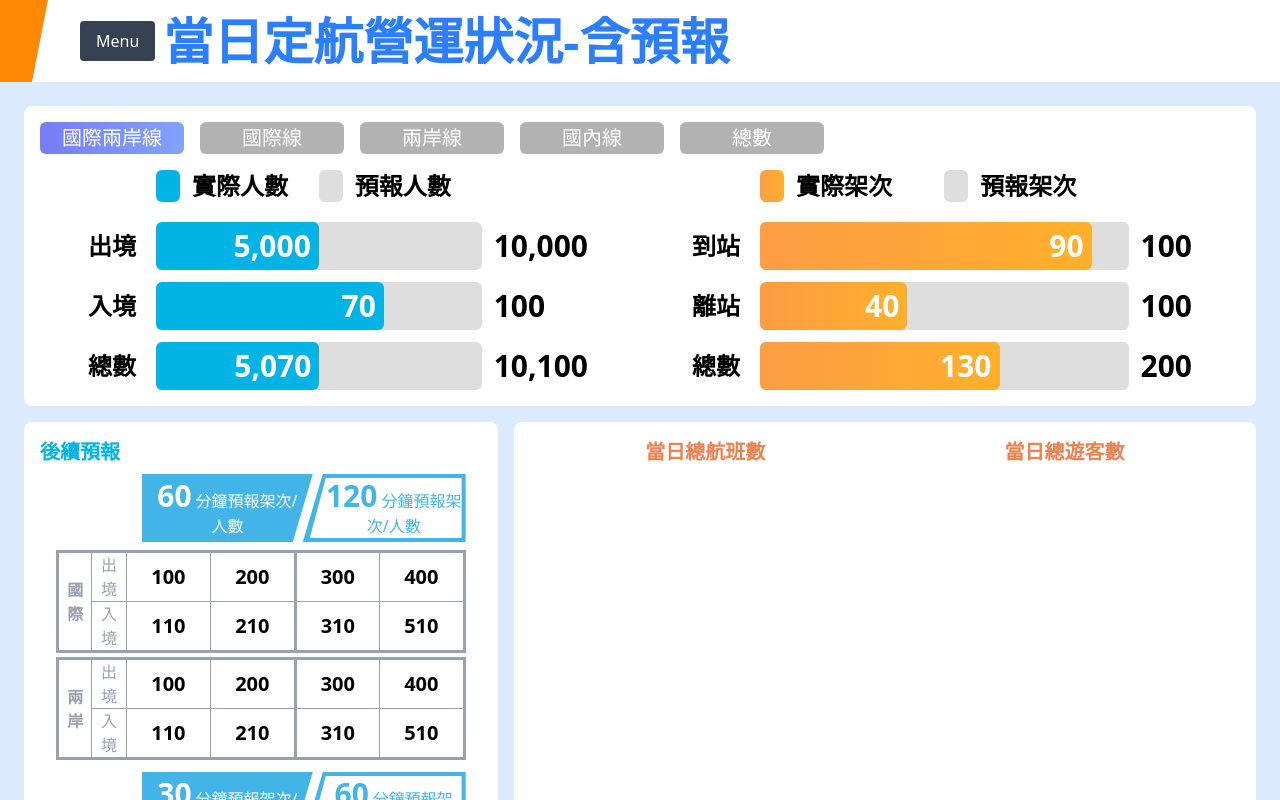
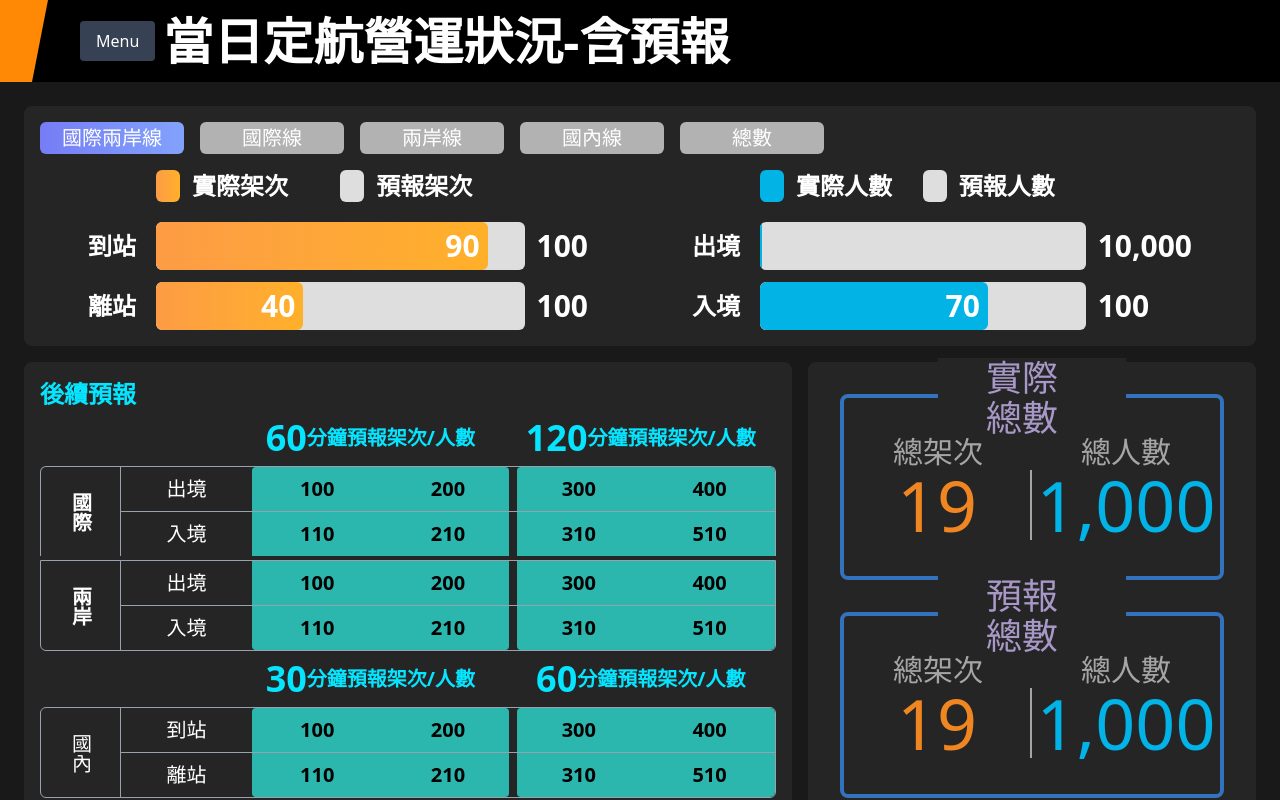
Before and after one commit to BearAndrew/songshan, an Angular app: page /daily-fixed-route-operations-forecast in a window 1280 px wide. Built offline with nearby package versions, Linux system fonts and the light colour scheme.

Commit message:
feat: 當日定航營運狀況 & 當日定航營運狀況-含預報 切版更新

```diff
--- a/src/app/features/daily-fixed-route-operations-forecast/components/forecast-card/forecast-card.component.html
+++ b/src/app/features/daily-fixed-route-operations-forecast/components/forecast-card/forecast-card.component.html
@@ -1,136 +1,157 @@
 <div class="card flex flex-2 flex-col gap-2 p-4 w-full h-full">
   <div class="flex items-center gap-2">
-    <h2 class="text-xl font-bold text-[#02b3e5]">後續預報</h2>
+    <h2 class="text-2xl font-bold text-[#06e5ff]">後續預報</h2>
   </div>
 
-  <div class="flex flex-col px-4 gap-1 h-full">
-    <div class="flex flex-shrink-0 items-center gap-1 ml-18 mb-1">
+  <div class="flex flex-col h-full text-xl">
+    <!-- 國際標題列 -->
+    <div
+      class="grid [grid-template-columns:60px_repeat(5,1fr)] text-center mb-2"
+    >
+      <div></div>
+      <div></div>
       <div
-        class="flex-1 translate-x-3.5 bg-[#43B4E8] text-white px-2 py-1 text-center relative clip-left"
+        class="flex items-center justify-center col-span-2 text-[#06e5ff] font-bold"
       >
-        <span class="text-3xl font-bold">60</span>
-        <span class="ml-1">分鐘預報架次/人數</span>
+        <span class="text-4xl">60</span>分鐘預報架次/人數
       </div>
-
       <div
-        class="flex-1 bg-[#43B4E8] text-[#43B4E8] p-1 text-center relative clip-right"
+        class="flex items-center justify-center col-span-2 text-[#06e5ff] font-bold"
       >
-        <div class="bg-white ml-0.75 pl-4 clip-right-sm">
-          <span class="text-3xl font-bold">120</span>
-          <span class="ml-1">分鐘預報架次/人數</span>
-        </div>
+        <span class="text-4xl">120</span>分鐘預報架次/人數
       </div>
     </div>
 
-    <table
-      class="flex-1 table-auto border-collapse border-3 border-gray-400 text-center"
+    <!-- 國際 -->
+    <div
+      class="flex-1 relative rounded-t-md overflow-hidden border border-gray-400 border-b-0"
     >
-      <colgroup>
-        <col style="width: 2%" />
-        <col style="width: 8%" />
-        <col style="width: 20%" />
-        <col style="width: 20%" />
-        <col style="width: 20%" />
-        <col style="width: 20%" />
-      </colgroup>
-
-      <tbody class="[&_td]:border [&_td]:border-gray-400 [&_td]:px-2">
-        <tr>
-          <td rowspan="2" class="text-gray-400 font-bold">國際</td>
-          <td class="text-gray-400">出境</td>
-          <td class="text-xl font-bold">100</td>
-          <td class="text-xl font-bold !border-r-3">200</td>
-          <td class="text-xl font-bold">300</td>
-          <td class="text-xl font-bold">400</td>
-        </tr>
-        <tr>
-          <td class="text-gray-400">入境</td>
-          <td class="text-xl font-bold">110</td>
-          <td class="text-xl font-bold !border-r-3">210</td>
-          <td class="text-xl font-bold">310</td>
-          <td class="text-xl font-bold">510</td>
-        </tr>
-      </tbody>
-    </table>
-
-    <table
-      class="flex-1 table-auto border-collapse border-3 border-gray-400 text-center"
-    >
-      <colgroup>
-        <col style="width: 2%" />
-        <col style="width: 8%" />
-        <col style="width: 20%" />
-        <col style="width: 20%" />
-        <col style="width: 20%" />
-        <col style="width: 20%" />
-      </colgroup>
-
-      <tbody class="[&_td]:border [&_td]:border-gray-400 [&_td]:px-2">
-        <tr>
-          <td rowspan="2" class="text-gray-400 font-bold">兩岸</td>
-          <td class="text-gray-400">出境</td>
-          <td class="text-xl font-bold">100</td>
-          <td class="text-xl font-bold !border-r-3">200</td>
-          <td class="text-xl font-bold">300</td>
-          <td class="text-xl font-bold">400</td>
-        </tr>
-        <tr>
-          <td class="text-gray-400">入境</td>
-          <td class="text-xl font-bold">110</td>
-          <td class="text-xl font-bold !border-r-3">210</td>
-          <td class="text-xl font-bold">310</td>
-          <td class="text-xl font-bold">510</td>
-        </tr>
-      </tbody>
-    </table>
-
-    <div class="flex flex-shrink-0 items-center gap-1 mt-2 ml-18 mb-1">
+      <!-- 背景層 -->
       <div
-        class="flex-1 translate-x-3.5 bg-[#43B4E8] text-white px-2 py-1 text-center relative clip-left"
+        class="absolute inset-0 grid [grid-template-columns:80px_repeat(5,1fr)] pointer-events-none"
       >
-        <span class="text-3xl font-bold">30</span>
-        <span class="ml-1">分鐘預報架次/人數</span>
+        <div></div>
+        <div></div>
+        <div class="mr-1 col-span-2 bg-[#2cb7ae] rounded-t-sm"></div>
+        <div class="ml-1 col-span-2 bg-[#2cb7ae] rounded-t-sm"></div>
       </div>
 
+      <!-- 內容 -->
       <div
-        class="flex-1 bg-[#43B4E8] text-[#43B4E8] p-1 text-center relative clip-right"
+        class="h-full relative grid [grid-template-columns:80px_repeat(5,1fr)] text-center [&>*]:flex [&>*]:items-center [&>*]:justify-center [&>*]:p-2"
       >
-        <div class="bg-white ml-0.75 pl-4 clip-right-sm">
-          <span class="text-3xl font-bold">60</span>
-          <span class="ml-1">分鐘預報架次/人數</span>
+        <div
+          class="row-span-2 flex items-center justify-center border-r border-gray-400 text-white font-bold [writing-mode:vertical-rl]"
+        >
+          國際
         </div>
+
+        <div class="border-b border-gray-400 text-white">出境</div>
+        <div class="border-b border-gray-400 text-black font-bold">100</div>
+        <div class="border-b border-gray-400 text-black font-bold">200</div>
+        <div class="border-b border-gray-400 text-black font-bold">300</div>
+        <div class="border-b border-gray-400 text-black font-bold">400</div>
+
+        <div class="border-gray-400 text-white">入境</div>
+        <div class="border-gray-400 text-black font-bold">110</div>
+        <div class="border-gray-400 text-black font-bold">210</div>
+        <div class="border-gray-400 text-black font-bold">310</div>
+        <div class="text-black font-bold">510</div>
       </div>
     </div>
 
-    <table
-      class="flex-1 table-auto border-collapse border-3 border-gray-400 text-center"
+    <!-- 兩岸 -->
+    <div
+      class="flex-1 relative rounded-b-md overflow-hidden border border-gray-400 mt-1"
     >
-      <colgroup>
-        <col style="width: 2%" />
-        <col style="width: 8%" />
-        <col style="width: 20%" />
-        <col style="width: 20%" />
-        <col style="width: 20%" />
-        <col style="width: 20%" />
-      </colgroup>
+      <!-- 背景層 -->
+      <div
+        class="absolute inset-0 grid [grid-template-columns:80px_repeat(5,1fr)] pointer-events-none"
+      >
+        <div></div>
+        <div></div>
+        <div class="mr-1 col-span-2 bg-[#2cb7ae] rounded-b-sm"></div>
+        <div class="ml-1 col-span-2 bg-[#2cb7ae] rounded-b-sm"></div>
+      </div>
 
-      <tbody class="[&_td]:border [&_td]:border-gray-400 [&_td]:px-2">
-        <tr>
-          <td rowspan="2" class="text-gray-400 font-bold">國內</td>
-          <td class="text-gray-400">離站</td>
-          <td class="text-xl font-bold">100</td>
-          <td class="text-xl font-bold !border-r-3">200</td>
-          <td class="text-xl font-bold">300</td>
-          <td class="text-xl font-bold">400</td>
-        </tr>
-        <tr>
-          <td class="text-gray-400">到站</td>
-          <td class="text-xl font-bold">110</td>
-          <td class="text-xl font-bold !border-r-3">210</td>
-          <td class="text-xl font-bold">310</td>
-          <td class="text-xl font-bold">510</td>
-        </tr>
-      </tbody>
-    </table>
+      <!-- 內容 -->
+      <div
+        class="h-full relative grid [grid-template-columns:80px_repeat(5,1fr)] text-center [&>*]:flex [&>*]:items-center [&>*]:justify-center [&>*]:p-2"
+      >
+        <div
+          class="row-span-2 flex items-center justify-center border-r border-gray-400 text-white font-bold [writing-mode:vertical-rl]"
+        >
+          兩岸
+        </div>
+
+        <div class="border-b border-gray-400 text-white">出境</div>
+        <div class="border-b border-gray-400 text-black font-bold">100</div>
+        <div class="border-b border-gray-400 text-black font-bold">200</div>
+        <div class="border-b border-gray-400 text-black font-bold">300</div>
+        <div class="border-b border-gray-400 text-black font-bold">400</div>
+
+        <div class="border-gray-400 text-white">入境</div>
+        <div class="border-gray-400 text-black font-bold">110</div>
+        <div class="border-gray-400 text-black font-bold">210</div>
+        <div class="border-gray-400 text-black font-bold">310</div>
+        <div class="text-black font-bold">510</div>
+      </div>
+    </div>
+
+    <!-- 國內標題列 -->
+    <div
+      class="grid [grid-template-columns:60px_repeat(5,1fr)] text-center my-2"
+    >
+      <div></div>
+      <div></div>
+      <div
+        class="flex items-center justify-center col-span-2 text-[#06e5ff] font-bold"
+      >
+        <span class="text-4xl">30</span>分鐘預報架次/人數
+      </div>
+      <div
+        class="flex items-center justify-center col-span-2 text-[#06e5ff] font-bold"
+      >
+        <span class="text-4xl">60</span>分鐘預報架次/人數
+      </div>
+    </div>
+
+    <!-- 國內 -->
+    <div
+      class="flex-1 relative rounded-md overflow-hidden border border-gray-400"
+    >
+      <!-- 背景層 -->
+      <div
+        class="absolute inset-0 grid [grid-template-columns:80px_repeat(5,1fr)] pointer-events-none"
+      >
+        <div></div>
+        <div></div>
+        <div class="mr-1 col-span-2 bg-[#2cb7ae] rounded-sm"></div>
+        <div class="ml-1 col-span-2 bg-[#2cb7ae] rounded-sm"></div>
+      </div>
+
+      <!-- 內容 -->
+      <div
+        class="h-full relative grid [grid-template-columns:80px_repeat(5,1fr)] text-center [&>*]:flex [&>*]:items-center [&>*]:justify-center [&>*]:p-2"
+      >
+        <div
+          class="row-span-2 flex items-center justify-center border-r border-gray-400 text-white [writing-mode:vertical-rl]"
+        >
+          國內
+        </div>
+
+        <div class="border-b border-gray-400 text-white">到站</div>
+        <div class="border-b border-gray-400 text-black font-bold">100</div>
+        <div class="border-b border-gray-400 text-black font-bold">200</div>
+        <div class="border-b border-gray-400 text-black font-bold">300</div>
+        <div class="border-b border-gray-400 text-black font-bold">400</div>
+
+        <div class="border-gray-400 text-white">離站</div>
+        <div class="border-gray-400 text-black font-bold">110</div>
+        <div class="border-gray-400 text-black font-bold">210</div>
+        <div class="border-gray-400 text-black font-bold">310</div>
+        <div class="text-black font-bold">510</div>
+      </div>
+    </div>
   </div>
 </div>
--- a/src/app/features/daily-fixed-route-operations-forecast/daily-fixed-route-operations-forecast.component.html
+++ b/src/app/features/daily-fixed-route-operations-forecast/daily-fixed-route-operations-forecast.component.html
@@ -19,31 +19,71 @@
     <div class="flex gap-2">
       <app-css-bar-chart
         class="flex-1 px-12"
+        [labels]="['實際架次', '預報架次']"
+        [chartData]="chartData[activeIndex].flightData"
+        [colorClass]="'bg-gradient-to-r from-[#fd9c44] to-[#ffb029]'"
+      ></app-css-bar-chart>
+      <app-css-bar-chart
+        class="flex-1 px-12"
         [labels]="['實際人數', '預報人數']"
         [chartData]="chartData[activeIndex].passengerData"
         [colorClass]="'bg-[#02b3e5]'"
       ></app-css-bar-chart>
-      <app-css-bar-chart
-        class="flex-1 px-12"
-        [labels]="['實際架次', '預報架次']"
-        [chartData]="chartData[activeIndex].flightData"
-        [colorClass]="'bg-gradient-to-r from-[#fd9c44] to-[#ffb029]'"
-      ></app-css-bar-chart>
     </div>
   </div>
 
-  <div class="flex flex-1 items-center gap-4 w-full h-0">
+  <div class="flex flex-2 items-center gap-4 w-full h-0">
     <app-forecast-card class="flex-2 w-full h-full"></app-forecast-card>
 
-    <div class="card flex flex-3 items-center gap-2 p-4 w-full h-full">
-      <div class="flex flex-1 flex-col items-center gap-2 h-full">
-        <h2 class="text-xl font-bold text-[#ee8150]">當日總航班數</h2>
-        <div class="flex-1 h-0" id="pie-chart-1"></div>
+    <div
+      class="card flex flex-1 flex-col items-center gap-8 px-8 pt-8 pb-4 w-full h-full"
+    >
+      <div class="flex-1 w-full border-4 border-[#3372bd] rounded-lg relative">
+        <div
+          class="absolute left-1/2 w-fit mx-auto px-12 -translate-x-1/2 -translate-y-1/2 text-4xl text-[#a898c7] bg-[#252525]"
+        >
+          實際總數
+        </div>
+        <div class="flex items-center h-full">
+          <div class="flex-1 flex flex-col items-center justify-center">
+            <div class="text-3xl text-[#a5a5a5]">總架次</div>
+            <div
+              class="text-[70px] text-[#f08622] leading-none w-full text-center border-r-2 border-[#a5a5a5]"
+            >
+              19
+            </div>
+          </div>
+          <div class="flex-1 flex flex-col items-center justify-center">
+            <div class="text-3xl text-[#a5a5a5]">總人數</div>
+            <div class="text-[70px] text-[#02b3e7] leading-none">
+              {{ 1000 | number }}
+            </div>
+          </div>
+        </div>
       </div>
 
-      <div class="flex flex-1 flex-col items-center gap-2 h-full">
-        <h2 class="text-xl font-bold text-[#ee8150]">當日總遊客數</h2>
-        <div class="flex-1 h-0" id="pie-chart-2"></div>
+      <div class="flex-1 w-full border-4 border-[#3372bd] rounded-lg relative">
+        <div
+          class="absolute left-1/2 w-fit mx-auto px-12 -translate-x-1/2 -translate-y-1/2 text-4xl text-[#a898c7] bg-[#252525]"
+        >
+          預報總數
+        </div>
+        <div class="flex items-center h-full">
+          <div class="flex-1 flex flex-col items-center justify-center">
+            <div class="text-3xl text-[#a5a5a5]">總架次</div>
+            <div
+              class="text-[70px] text-[#f08622] leading-none w-full text-center border-r-2 border-[#a5a5a5]"
+            >
+              19
+            </div>
+          </div>
+          <div class="flex-1 flex flex-col items-center justify-center">
+            <div class="text-3xl text-[#a5a5a5]">總人數</div>
+            <div class="text-[70px] text-[#02b3e7] leading-none">
+              {{ 1000 | number }}
+            </div>
+          </div>
+        </div>
       </div>
     </div>
   </div>
--- a/src/app/features/daily-fixed-route-operations-forecast/daily-fixed-route-operations-forecast.component.ts
+++ b/src/app/features/daily-fixed-route-operations-forecast/daily-fixed-route-operations-forecast.component.ts
@@ -15,14 +15,12 @@ export class DailyFixedRouteOperationsForecastComponent {
     {
       label: '國際兩岸線',
       passengerData: [
-        { label: '出境', value: 5000, total: 10000 },
+        { label: '出境', value: 50, total: 10000 },
         { label: '入境', value: 70, total: 100 },
-        { label: '總數', value: 5070, total: 10100 },
       ],
       flightData: [
         { label: '到站', value: 90, total: 100 },
         { label: '離站', value: 40, total: 100 },
-        { label: '總數', value: 130, total: 200 },
       ],
     },
     {
@@ -30,12 +28,10 @@ export class DailyFixedRouteOperationsForecastComponent {
       passengerData: [
         { label: '出境', value: 3000, total: 5000 },
         { label: '入境', value: 50, total: 80 },
-        { label: '總數', value: 3050, total: 5080 },
       ],
       flightData: [
         { label: '到站', value: 60, total: 70 },
         { label: '離站', value: 30, total: 40 },
-        { label: '總數', value: 90, total: 110 },
       ],
     },
     {
--- a/src/app/features/daily-fixed-route-operations/daily-fixed-route-operations.component.html
+++ b/src/app/features/daily-fixed-route-operations/daily-fixed-route-operations.component.html
@@ -2,11 +2,11 @@
   <div class="card flex flex-1 gap-2 p-4 w-full h-0">
     <div class="flex flex-col gap-2 w-full">
       <div class="flex items-center gap-2">
-        <h2 class="text-3xl">國際線</h2>
+        <h2 class="text-3xl">國際航線</h2>
       </div>
 
       <app-daily-fixed-route-operations-table
-        class="flex-1"
+        class="flex-1 pr-5"
         [header]="['出境', '入境', '總數']"
         [data]="foreignLineData"
         [isShowSideHeader]="true"
@@ -28,9 +28,9 @@
   </div>
 
   <div class="flex flex-1 items-center gap-4 w-full h-0">
-    <div class="card flex flex-2 flex-col gap-2 p-4 w-full h-full">
+    <div class="card flex flex-1 flex-col gap-2 p-4 w-full h-full">
       <div class="flex items-center gap-2">
-        <h2 class="text-3xl">國內</h2>
+        <h2 class="text-3xl">國內航線</h2>
       </div>
 
       <app-daily-fixed-route-operations-table
@@ -42,7 +42,7 @@
     </div>
 
     <div
-      class="card flex flex-3 items-center gap-2 p-4 w-full h-full"
+      class="card flex flex-1 items-center gap-2 p-4 w-full h-full"
     >
       <div class="flex flex-1 flex-col items-center gap-2 h-full">
         <h2 class="text-3xl">當日總航班數</h2>
--- a/src/app/features/daily-flight-analysis/daily-flight-analysis.component.html
+++ b/src/app/features/daily-flight-analysis/daily-flight-analysis.component.html
@@ -1 +1,5 @@
-<p>daily-flight-analysis works!</p>
+<app-dropdown
+  [data]="cities"
+  placeholder="Select city"
+  (selectionChange)="onCityChange($event)"
+></app-dropdown>
--- a/src/app/features/daily-flight-analysis/daily-flight-analysis.component.ts
+++ b/src/app/features/daily-flight-analysis/daily-flight-analysis.component.ts
@@ -1,11 +1,20 @@
 import { Component } from '@angular/core';
+import { DropdownComponent } from '../../shared/components/dropdown/dropdown.component';
 
 @Component({
   selector: 'app-daily-flight-analysis',
-  imports: [],
+  imports: [DropdownComponent],
   templateUrl: './daily-flight-analysis.component.html',
-  styleUrl: './daily-flight-analysis.component.scss'
+  styleUrl: './daily-flight-analysis.component.scss',
 })
 export class DailyFlightAnalysisComponent {
+  cities = [
+    { label: 'Taipei', value: 1 },
+    { label: 'Taichung', value: 2 },
+    { label: 'Kaohsiung', value: 3 },
+  ];
 
+  onCityChange(sel: any) {
+    console.log(sel);
+  }
 }
--- a/src/app/shared/chart/css-bar-chart/css-bar-chart.component.html
+++ b/src/app/shared/chart/css-bar-chart/css-bar-chart.component.html
@@ -23,7 +23,7 @@
   </div>
 
   <!-- 第二列：進度條 -->
-  <div class="h-12 bg-[#dedede] rounded-md relative">
+  <div class="h-12 bg-[#dedede] rounded-md relative overflow-hidden">
     <div
       class="h-full rounded-md relative"
       [ngClass]="colorClass"
--- /dev/null
+++ b/src/app/shared/components/dropdown/dropdown.component.html
@@ -0,0 +1,23 @@
+<div class="w-full">
+  <div
+    #dropdownTrigger
+    class="flex justify-between items-center border border-gray-300 bg-white px-3 py-2 rounded cursor-pointer select-none"
+    (click)="toggle()"
+  >
+    <span>{{ selected?.label || placeholder }}</span>
+    <span class="text-gray-500">▾</span>
+  </div>
+
+  <ng-template #dropdownMenu>
+    <div class="w-full bg-white border border-gray-200 rounded shadow-md py-1">
+      @for (item of data; track $index) {
+      <div
+        class="px-3 py-2 hover:bg-gray-100 cursor-pointer"
+        (click)="select(item)"
+      >
+        {{ item.label }}
+      </div>
+      }
+    </div>
+  </ng-template>
+</div>
--- /dev/null
+++ b/src/app/shared/components/dropdown/dropdown.component.ts
@@ -0,0 +1,79 @@
+import {
+  Component,
+  Input,
+  Output,
+  EventEmitter,
+  ViewChild,
+  ElementRef,
+  TemplateRef,
+  ViewContainerRef,
+} from '@angular/core';
+import { Overlay, OverlayRef } from '@angular/cdk/overlay';
+import { TemplatePortal } from '@angular/cdk/portal';
+
+@Component({
+  selector: 'app-dropdown',
+  templateUrl: './dropdown.component.html',
+})
+export class DropdownComponent {
+  @Input() data: { label: string; value: any }[] = [];
+  @Input() placeholder = 'Select...';
+  @Output() selectionChange = new EventEmitter<{ label: string; value: any }>();
+
+  @ViewChild('dropdownTrigger') trigger!: ElementRef;
+  @ViewChild('dropdownMenu') dropdownMenu!: TemplateRef<any>;
+
+  overlayRef!: OverlayRef;
+  selected?: { label: string; value: any };
+
+  constructor(
+    private overlay: Overlay,
+    private vcr: ViewContainerRef
+  ) {}
+
+  toggle() {
+    this.overlayRef ? this.close() : this.open();
+  }
+
+open() {
+  const position = this.overlay
+    .position()
+    .flexibleConnectedTo(this.trigger)
+    .withPositions([
+      {
+        originX: 'start',
+        originY: 'bottom',
+        overlayX: 'start',
+        overlayY: 'top',
+      },
+    ]);
+
+  const triggerWidth = this.trigger.nativeElement.offsetWidth;
+
+  this.overlayRef = this.overlay.create({
+    width: triggerWidth,     // 👈 設定 panel 和 trigger 等寬
+    // 或改成 minWidth: triggerWidth,
+    positionStrategy: position,
+    hasBackdrop: true,
+    backdropClass: 'cdk-overlay-transparent-backdrop',
+    scrollStrategy: this.overlay.scrollStrategies.reposition(),
+  });
+
+  const portal = new TemplatePortal(this.dropdownMenu, this.vcr);
+  this.overlayRef.attach(portal);
+
+  this.overlayRef.backdropClick().subscribe(() => this.close());
+}
+
+
+  close() {
+    this.overlayRef?.dispose();
+    this.overlayRef = undefined!;
+  }
+
+  select(item: { label: string; value: any }) {
+    this.selected = item;                // 👈 更新畫面
+    this.selectionChange.emit(item);     // 👈 回傳選擇
+    this.close();
+  }
+}
```
Also changed, not shown: src/app/app.routes.ts (+10 -10 lines), src/app/shared/components/dropdown/dropdown.component.scss (added), 1 other file (tests, documents, lock files or other folders).
